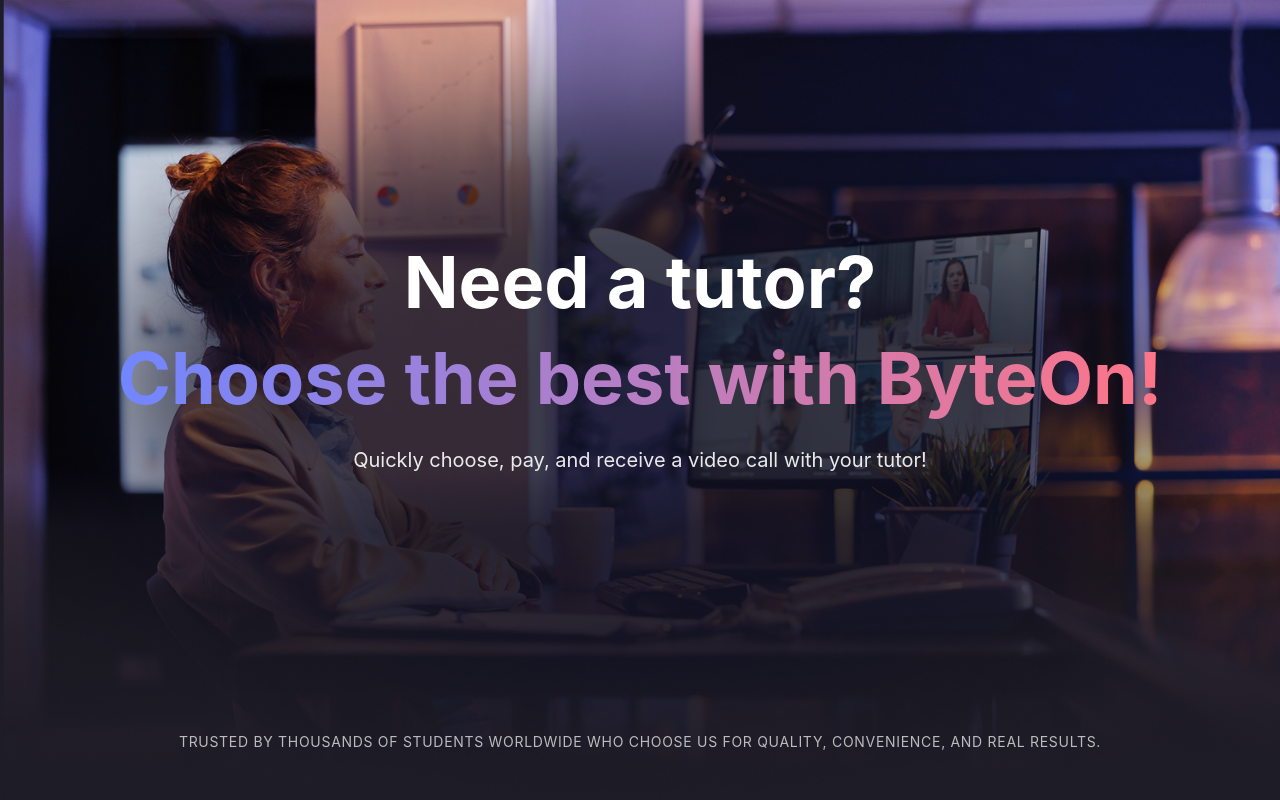
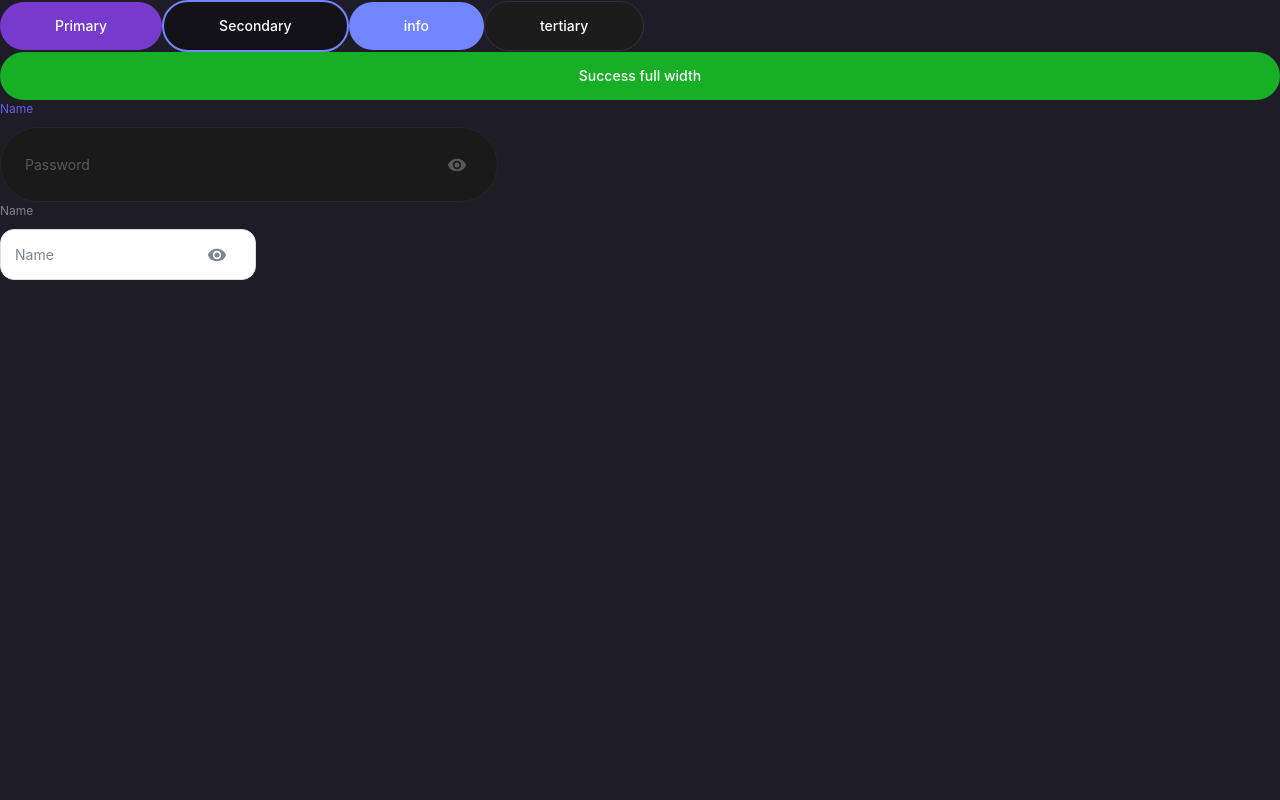
Before and after one commit to Dmytro-Doronin/components, a React (Vite) app: page / in a window 1280 px wide. Shown: the top 800 px of the page. Built offline with nearby package versions, Linux system fonts and the light colour scheme.

Commit message:
eye for testfield

```diff
--- a/src/App.tsx
+++ b/src/App.tsx
@@ -1,26 +1,25 @@
 import './App.css'
-import { Home } from './pages/Home/Home'
-// import {Button} from "./components/ui/button/Button.tsx";
-// import {TextField} from "./components/ui/textField/TextField.tsx";
+import {Button} from "./components/ui/button/Button.tsx";
+import {TextField} from "./components/ui/textField/TextField.tsx";
 
 function App() {
-  return <Home />
+  // return <Home />
 
-  // return (
-  //   <>
-  //       <Button>Primary</Button>
-  //       <Button variant="secondary">Secondary</Button>
-  //       <Button variant="info">info</Button>
-  //       <Button variant="tertiary">tertiary</Button>
-  //       <Button variant="success" fullWidth>
-  //           Success full width
-  //       </Button>
-  //       <TextField errorMessage='error' label='Name' placeholder='Password' variant='primary'/>
-  //       <TextField label='Name' placeholder='Password' variant='primary'/>
-  //       <TextField errorMessage='error' label='Name' placeholder='Name' variant='secondary'/>
-  //       <TextField label='Name' placeholder='Name' variant='secondary'/>
-  //   </>
-  // )
+  return (
+    <>
+        <Button>Primary</Button>
+        <Button variant="secondary">Secondary</Button>
+        <Button variant="info">info</Button>
+        <Button variant="tertiary">tertiary</Button>
+        <Button variant="success" fullWidth>
+            Success full width
+        </Button>
+        {/*<TextField errorMessage='error' label='Name' placeholder='Password' variant='primary'/>*/}
+        <TextField type='password' label='Name' placeholder='Password' variant='primary'/>
+        {/*<TextField errorMessage='error' label='Name' placeholder='Name' variant='secondary'/>*/}
+        <TextField type='password' label='Name' placeholder='Name' variant='secondary'/>
+    </>
+  )
 }
 
 export default App
--- /dev/null
+++ b/src/components/icons/ClosedEye.tsx
@@ -0,0 +1,32 @@
+import {
+    type Ref,
+    type SVGProps,
+    forwardRef,
+    memo,
+    type MemoExoticComponent,
+    type ForwardRefExoticComponent,
+} from 'react';
+const SvgComponent = (props: SVGProps<SVGSVGElement>, ref: Ref<SVGSVGElement>) => (
+    <svg
+        fill={'none'}
+        height={20}
+        ref={ref}
+        viewBox={'0 0 24 24'}
+        width={20}
+        color={'currentColor'}
+        xmlns={'http://www.w3.org/2000/svg'}
+        {...props}
+    >
+        <path
+            d={
+                'M12 5.975a9.77 9.77 0 0 1 8.82 5.5 9.647 9.647 0 0 1-2.41 3.12l1.41 1.41c1.39-1.23 2.49-2.77 3.18-4.53-1.73-4.39-6-7.5-11-7.5-1.27 0-2.49.2-3.64.57l1.65 1.65c.65-.13 1.31-.22 1.99-.22zm-1.07 1.14L13 9.185c.57.25 1.03.71 1.28 1.28l2.07 2.07c.08-.34.14-.7.14-1.07.01-2.48-2.01-4.49-4.49-4.49-.37 0-.72.05-1.07.14zm-8.92-3.27l2.68 2.68A11.738 11.738 0 0 0 1 11.475c1.73 4.39 6 7.5 11 7.5 1.52 0 2.98-.29 4.32-.82l3.42 3.42 1.41-1.41L3.42 2.425l-1.41 1.42zm7.5 7.5l2.61 2.61c-.04.01-.08.02-.12.02a2.5 2.5 0 0 1-2.5-2.5c0-.05.01-.08.01-.13zm-3.4-3.4l1.75 1.75a4.6 4.6 0 0 0-.36 1.78 4.507 4.507 0 0 0 6.27 4.14l.98.98c-.88.24-1.8.38-2.75.38a9.77 9.77 0 0 1-8.82-5.5c.7-1.43 1.72-2.61 2.93-3.53z'
+            }
+            fill="currentColor"
+        />
+    </svg>
+);
+const SvgIcon = memo(forwardRef(SvgComponent)) as MemoExoticComponent<
+    ForwardRefExoticComponent<SVGProps<SVGSVGElement>>
+>;
+
+export default SvgIcon;
--- /dev/null
+++ b/src/components/icons/Eye.tsx
@@ -0,0 +1,33 @@
+import {
+    type Ref,
+    type SVGProps,
+    forwardRef,
+    memo,
+    type MemoExoticComponent,
+    type ForwardRefExoticComponent,
+} from 'react';
+const SvgComponent = (props: SVGProps<SVGSVGElement>, ref: Ref<SVGSVGElement>) => (
+    <svg
+        fill={'none'}
+        height={20}
+        ref={ref}
+        viewBox={'0 0 24 24'}
+        width={20}
+        xmlns={'http://www.w3.org/2000/svg'}
+        {...props}
+    >
+        <path
+            clipRule={'evenodd'}
+            d={
+                'M12 4.5C7 4.5 2.73 7.6 1 12a11.83 11.83 0 0 0 22 0c-1.73-4.39-6-7.5-11-7.5zM12 17a5 5 0 1 1 0-10 5 5 0 0 1 0 10zm0-8a3 3 0 1 0 0 6 3 3 0 0 0 0-6z'
+            }
+            fill="currentColor"
+            fillRule={'evenodd'}
+        />
+    </svg>
+);
+const SvgIcon = memo(forwardRef(SvgComponent)) as MemoExoticComponent<
+    ForwardRefExoticComponent<SVGProps<SVGSVGElement>>
+>;
+
+export default SvgIcon;
--- a/src/components/ui/button/Button.tsx
+++ b/src/components/ui/button/Button.tsx
@@ -1,14 +1,13 @@
 import type {ComponentPropsWithoutRef, ElementType, ReactNode} from "react";
 import { cva, type VariantProps } from "class-variance-authority";
 import { twMerge } from "tailwind-merge";
-
 const buttonStyles = cva(
     [
         "font-inherit text-inherit",
         "inline-flex items-center justify-center gap-1",
         "min-h-10 min-w-10 px-[55px] py-3.5",
         "rounded-full text-sm font-medium text-center",
-        "border-0 cursor-pointer select-none outline outline-none focus:ring-2 focus:ring-offset-2 focus:ring-blue-500",
+        "border-0 cursor-pointer select-none outline outline-none focus-visible:ring-1 focus-visible:ring-offset-1",
         "transition ease-in-out duration-300",
     ].join(" "),
     {
--- a/src/components/ui/textField/TextField.tsx
+++ b/src/components/ui/textField/TextField.tsx
@@ -9,7 +9,8 @@
 import React, { forwardRef, useId, useImperativeHandle, useRef, useState } from "react";
 import { cva, type VariantProps } from "class-variance-authority";
 import { twMerge } from "tailwind-merge";
-
+import Eye from "../../icons/Eye.tsx";
+import ClosedEye from "../../icons/ClosedEye.tsx";
 export type TextFieldProps = {
     onValueChange?: (value: string) => void;
     errorMessage?: string;
@@ -34,6 +35,7 @@
 
 const fieldContainerStyles = cva(
     [
+        "relative",
         "grid grid-cols-[1fr_auto] items-center",
         "transition",
         "border",
@@ -99,8 +101,24 @@
 });
 
 const iconStyles = "mr-2 transition";
-const showPasswordBtnStyles =
-    "absolute top-1/2 right-[1%] -translate-y-1/2 w-5 h-5 mr-1.5 p-0 bg-transparent border-0 outline-none cursor-pointer focus-visible:outline focus-visible:outline-2 focus-visible:outline-outline-focus";
+const showPasswordBtnStyles = cva(
+    [
+        "absolute top-1/2 right-[1%] -translate-y-1/2",
+        "w-5 h-5 mr-[25px] p-0",
+        "bg-transparent border-0 outline-none cursor-pointer",
+        "focus-visible:outline focus-visible:outline-2 focus-visible:outline-outline-focus",
+        "inline-flex items-center justify-center",
+    ].join(" "),
+    {
+        variants: {
+            variant: {
+                primary: "text-dark-400",
+                secondary: "text-light-500",
+            },
+        },
+        defaultVariants: { variant: "primary" },
+    }
+);
 
 export const TextField = forwardRef<HTMLInputElement, TextFieldProps>(
     (
@@ -164,12 +182,12 @@
 
                         {isPassword && (
                             <button
-                                className={showPasswordBtnStyles}
+                                className={showPasswordBtnStyles({variant})}
                                 type="button"
                                 onClick={() => setShowPassword((prev) => !prev)}
                                 aria-label={showPassword ? "Hide password" : "Show password"}
                             >
-                                {/* eye icon */}
+                                {showPassword ? <ClosedEye /> : <Eye />}
                             </button>
                         )}
                     </div>
--- a/src/pages/Home/Home.tsx
+++ b/src/pages/Home/Home.tsx
@@ -1,6 +1,6 @@
 import { Hero } from '../../components/sections/Hero/Hero';
 import { Features } from '../../components/sections/Features/Features';
-import { PopularSubjects } from '../../components/sections/PopularSubjects/PopularSubjects';
+import {PopularSubjects} from "../../components/sections/PopularSubjects/PopularSubjects.tsx";
 
 export const Home = () => {
   return (
```
